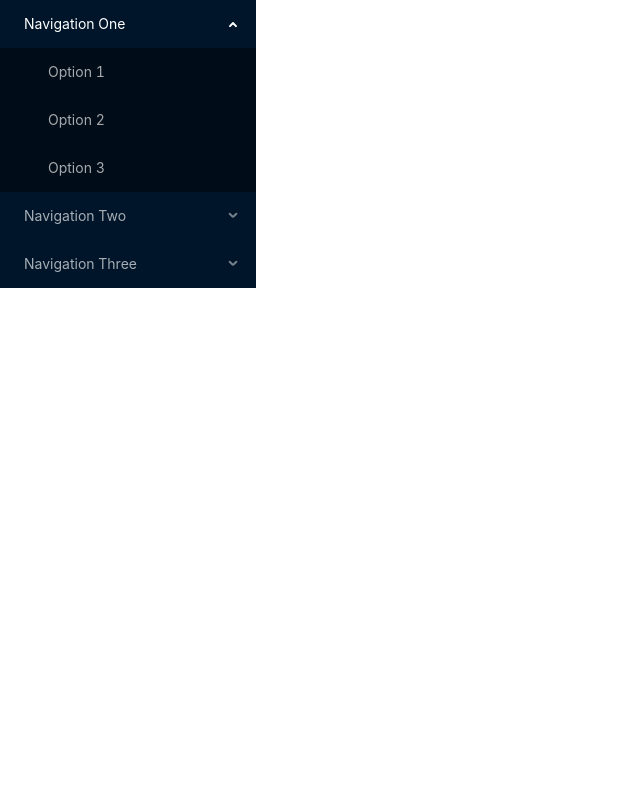
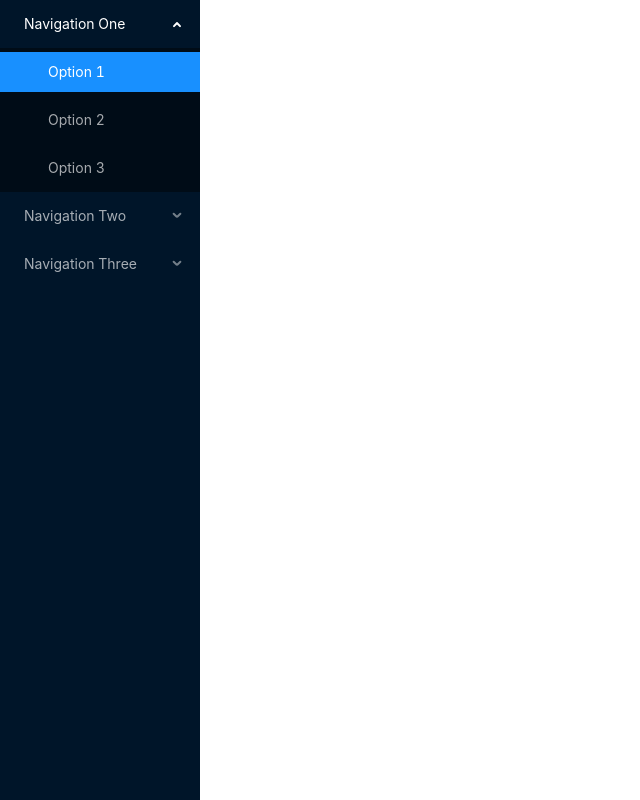
Before and after one commit to Nguyen-Kha/F1, a React (Create React App) app: page / in a window 1280 px wide. Both pictures are taken after a click on the element "Navigation One". Shown: the whole page, without its empty margins (0-640 px from the left). Built offline with nearby package versions, Linux system fonts and the light colour scheme.

Commit message:
Improved Side Bar and Code Refactoring

```diff
--- a/package.json
+++ b/package.json
@@ -10,7 +10,8 @@
     "puppeteer": "^5.2.1",
     "react": "^16.13.1",
     "react-dom": "^16.13.1",
-    "react-scripts": "3.4.3"
+    "react-scripts": "3.4.3",
+    "sass": "^1.32.8"
   },
   "scripts": {
     "start": "react-scripts start",
--- a/public/index.html
+++ b/public/index.html
@@ -24,7 +24,7 @@
       work correctly both with client-side routing and a non-root public URL.
       Learn how to configure a non-root public URL by running `npm run build`.
     -->
-    <title>React App</title>
+    <title>F1 App</title>
   </head>
   <body>
     <noscript>You need to enable JavaScript to run this app.</noscript>
--- a/src/App.js
+++ b/src/App.js
@@ -1,11 +1,11 @@
 import React from 'react';
 import './App.css';
-import SideBar from './components/SideBar.js';
+import MenuBar from './components/MenuBar.js';
 
 function App() {
   return (
     <div>
-      <SideBar />
+      <MenuBar />
     </div>
   );
 }
--- /dev/null
+++ b/src/components/MenuBar.js
@@ -0,0 +1,42 @@
+import React from 'react';
+import { Layout, Menu } from 'antd';
+import './MenuBar.scss';
+
+const { SubMenu } = Menu;
+const { Sider } = Layout;
+
+class MenuBar extends React.Component {
+    handleClick = e => {
+        console.log('click ', e);
+        this.setState({ current: e.key });
+    };
+
+render(){
+    return(
+        <div className="MenuBar">
+            <Sider className="Sidebar">
+                <Menu theme="dark" onClick={this.handleClick} defaultSelectedKeys={['1']} mode="inline">
+                    <SubMenu key="sub1" title="Navigation One">
+                        <Menu.Item key="1">Option 1</Menu.Item>
+                        <Menu.Item key="2">Option 2</Menu.Item>
+                        <Menu.Item key="3">Option 3</Menu.Item>
+                    </SubMenu>
+                    <SubMenu key="sub2" title="Navigation Two">
+                        <Menu.Item key="4">Option 4</Menu.Item>
+                        <Menu.Item key="5">Option 5</Menu.Item>
+                        <Menu.Item key="6">Option 6</Menu.Item>
+                    </SubMenu>
+                    <SubMenu key="sub3" title="Navigation Three">
+                        <Menu.Item key="7">Option 7</Menu.Item>
+                        <Menu.Item key="8">Option 8</Menu.Item>
+                        <Menu.Item key="9">Option 9</Menu.Item>
+                    </SubMenu>
+                </Menu>
+            </Sider>
+        </div>
+
+        );
+    }
+};
+
+export default MenuBar;
--- /dev/null
+++ b/src/components/MenuBar.scss
@@ -0,0 +1,11 @@
+@import
+'~antd/dist/antd.css';
+
+.MenuBar{
+    width: 256px;
+    align-items: center;
+
+    .Sidebar{
+        min-height: 100vh;
+    }
+}
--- a/src/components/SideBar.css
+++ /dev/null
@@ -1,2 +0,0 @@
-@import
-'~antd/dist/antd.css';
--- a/src/components/SideBar.js
+++ /dev/null
@@ -1,38 +0,0 @@
-import React from 'react';
-import { Menu } from 'antd';
-import './SideBar.css';
-
-const { SubMenu } = Menu;
-
-class SideBar extends React.Component {
-    handleClick = e => {
-        console.log('click ', e);
-        this.setState({ current: e.key });
-};
-
-render(){
-    return(
-        <div style={{width: 256}} >
-            <Menu theme="dark" onClick={this.handleClick} defaultSelectedKeys={['0']} mode="inline">
-                <SubMenu key="sub1" title="Navigation One">
-                   <Menu.Item key="1">Option 1</Menu.Item>
-                   <Menu.Item key="2">Option 2</Menu.Item>
-                   <Menu.Item key="3">Option 3</Menu.Item>
-                </SubMenu>
-                <SubMenu key="sub2" title="Navigation Two">
-                    <Menu.Item key="4">Option 4</Menu.Item>
-                    <Menu.Item key="5">Option 5</Menu.Item>
-                  <Menu.Item key="6">Option 6</Menu.Item>
-              </SubMenu>
-                <SubMenu key="sub3" title="Navigation Three">
-                    <Menu.Item key="7">Option 7</Menu.Item>
-                 <Menu.Item key="8">Option 8</Menu.Item>
-                    <Menu.Item key="9">Option 9</Menu.Item>
-                </SubMenu>
-            </Menu>
-        </div>
-        );
-    }
-};
-
-export default SideBar;
```
Also changed, not shown: 1 other file (tests, documents, lock files or other folders).
